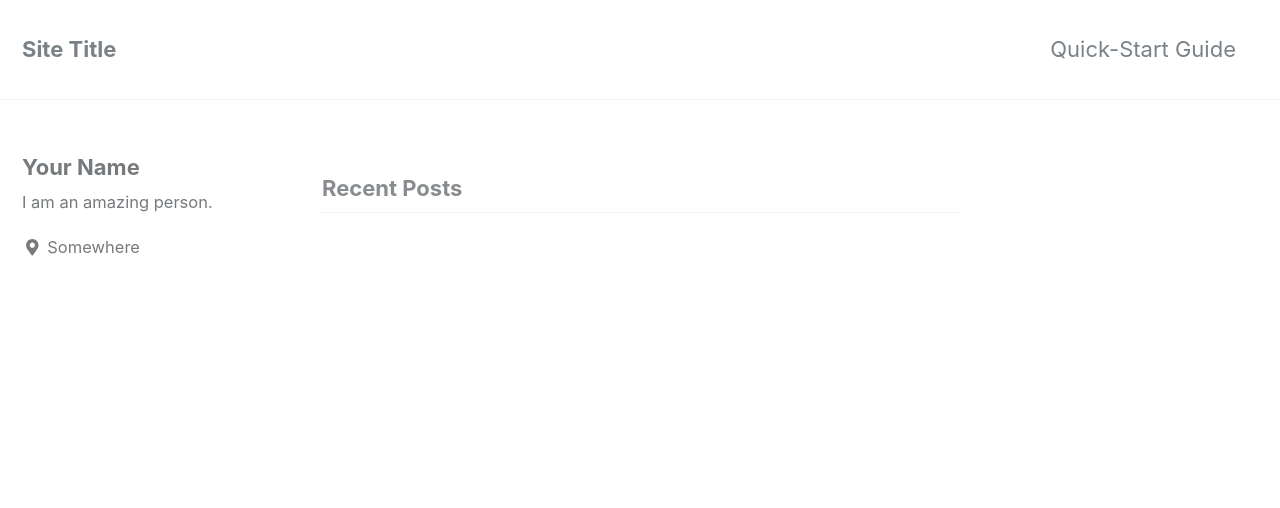
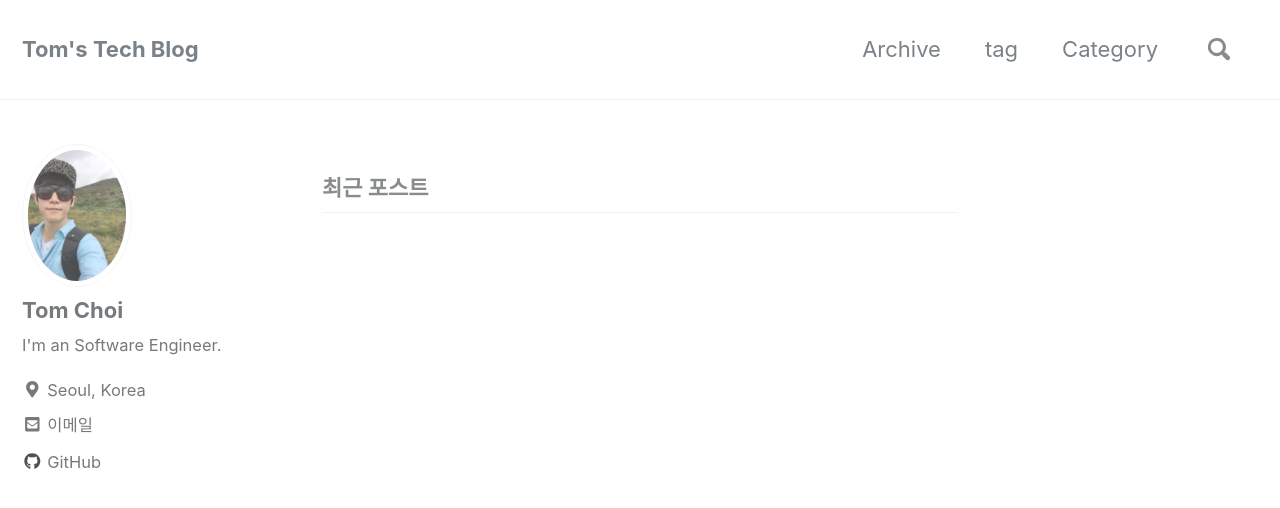
Before and after one commit to TomChoi/TomChoi.github.io, a Jekyll site: the page built from index.html, in a window 1280 px wide and 900 px high. Shown: the top 508 px of the window. Built offline with Jekyll 4.4.1, drawn with Linux system fonts in a browser that asks for light colours; nearby versions of some CDN libraries; the list of posts is cut into pages by our own code; some of the changed text lies outside the part shown.

```diff
--- a/_config.yml
+++ b/_config.yml
@@ -15,21 +15,21 @@
 minimal_mistakes_skin    : "default" # "air", "aqua", "contrast", "dark", "dirt", "neon", "mint", "plum", "sunrise"
 
 # Site Settings
-locale                   : "en-US"
-title                    : "Site Title"
+locale                   : "ko"
+title                    : "Tom's Tech Blog"
 title_separator          : "-"
-name                     : "Your Name"
-description              : "An amazing website."
-url                      : # the base hostname & protocol for your site e.g. "https://mmistakes.github.io"
+name                     : "Tom Choi"
+description              : "I'm an Software Engineer."
+url                      : "https://tomchoi.github.io/"
 baseurl                  : # the subpath of your site, e.g. "/blog"
-repository               : # GitHub username/repo-name e.g. "mmistakes/minimal-mistakes"
+repository               : "TomChoi/TomChoi.github.io"
 teaser                   : # path of fallback teaser image, e.g. "/assets/images/500x300.png"
 # breadcrumbs            : false # true, false (default)
 words_per_minute         : 200
 comments:
-  provider               : # false (default), "disqus", "discourse", "facebook", "google-plus", "staticman", "staticman_v2" "custom"
+  provider               : "disqus" # false (default), "disqus", "discourse", "facebook", "google-plus", "staticman", "staticman_v2" "custom"
   disqus:
-    shortname            : # https://help.disqus.com/customer/portal/articles/466208-what-s-a-shortname-
+    shortname            : "tom-blog" # https://help.disqus.com/customer/portal/articles/466208-what-s-a-shortname-
   discourse:
     server               : # https://meta.discourse.org/t/embedding-discourse-comments-via-javascript/31963 , e.g.: meta.discourse.org
   facebook:
@@ -58,8 +58,8 @@ reCaptcha:
   secret                 :
 atom_feed:
   path                   : # blank (default) uses feed.xml
-search                   : # true, false (default)
-search_full_content      : # true, false (default)
+search                   : true
+search_full_content      : true
 search_provider          : # lunr (default), algolia
 algolia:
   application_id         : # YOUR_APPLICATION_ID
@@ -98,11 +98,11 @@ analytics:
 
 # Site Author
 author:
-  name             : "Your Name"
-  avatar           : # path of avatar image, e.g. "/assets/images/bio-photo.jpg"
-  bio              : "I am an amazing person."
-  location         : "Somewhere"
-  email            :
+  name             : "Tom Choi"
+  avatar           : /assets/images/tom.jpg
+  bio              : "I'm an Software Engineer."
+  location         : "Seoul, Korea"
+  email            : "tom.jaesung@gmail.com"
   uri              :
   home             : # null (default), "absolute or relative url to link to author home"
   bitbucket        :
@@ -111,7 +111,7 @@ author:
   flickr           :
   facebook         :
   foursquare       :
-  github           :
+  github           : "TomChoi"
   gitlab           :
   google_plus      :
   keybase          :
@@ -264,6 +264,6 @@ defaults:
       layout: single
       author_profile: true
       read_time: true
-      comments: # true
+      comments: true
       share: true
       related: true
```
Also changed, not shown: _data/navigation.yml (+6 -11 lines), _pages/category-archive.html (added, +14 -0 lines), _pages/tag-archive.html (added, +25 -0 lines), _pages/year-archive.html (added, +13 -0 lines), .travis.yml (added), assets/images/tom.jpg (added), 1 other file.
